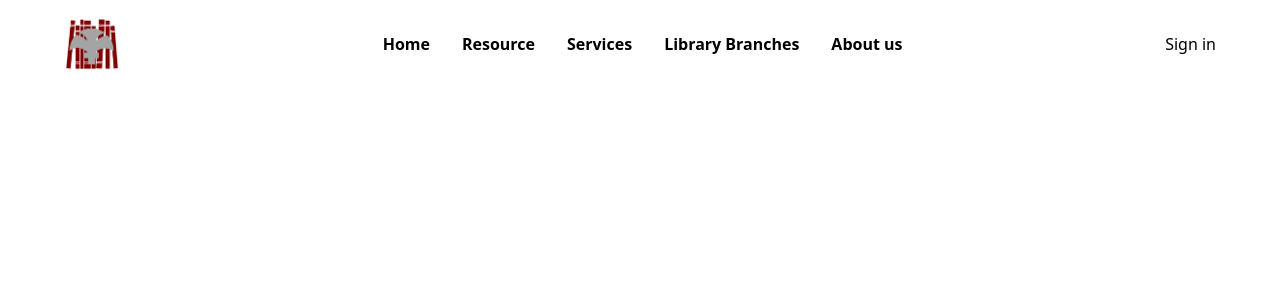
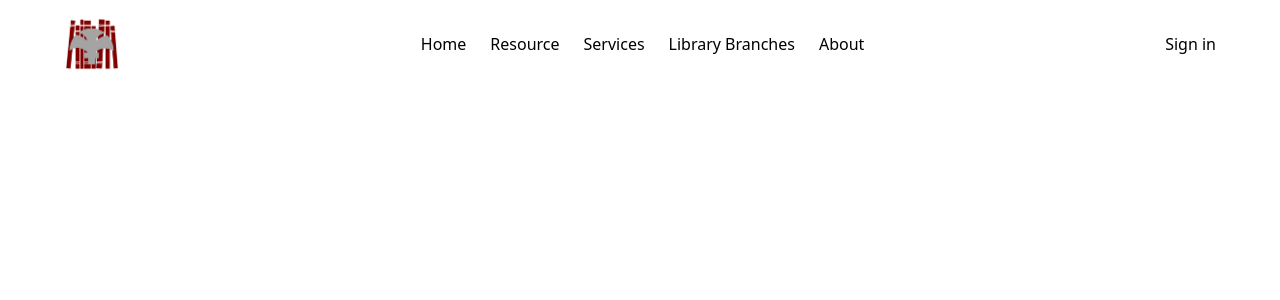
Before and after one commit to Drinisit/lnu-library, a React (Create React App) app: page / in a window 1280 px wide. Shown: the top 300 px of the page. Built offline with nearby package versions, Linux system fonts and the light colour scheme.

Commit message:
Adding Links

```diff
--- a/src/components/Nav.jsx
+++ b/src/components/Nav.jsx
@@ -1,4 +1,5 @@
 import React from 'react'
+import NavLinks from './NavLinks'
 import Logo from '../assets/lib-logo.png'
 
 const Nav = () => {
@@ -7,12 +8,12 @@ const Nav = () => {
         <div className='text-md flex justify-between items-center'>
             <img className='h-14' src={Logo} alt="" />
 
-            <ul className='flex'>
-                <li className='px-4 font-bold'>Home</li>
-                <li className='px-4 font-bold'>Resource</li>
-                <li className='px-4 font-bold'>Services</li>
-                <li className='px-4 font-bold'>Library Branches</li>
-                <li className='px-4 font-bold'>About us</li>
+            <ul className='flex items-center gap-6'>
+                <li>
+                 Home
+                </li>
+                <NavLinks />
+
             </ul>
 
             <button>Sign in</button>
--- /dev/null
+++ b/src/components/NavLinks.jsx
@@ -0,0 +1,27 @@
+import React from 'react'
+
+const NavLinks = () => {
+    const links = [
+        {name: "Resource"},
+        {name: "Services"},
+        {name: "Library Branches"},
+        {name: "About"},
+    ];
+  return <>
+
+  {
+    links.map(link =>(
+        <div>
+            <div>
+                <h1>
+                    {link.name}
+                </h1>
+            </div>
+        </div>
+    ))
+  }
+
+  </>
+}
+
+export default NavLinks
```
